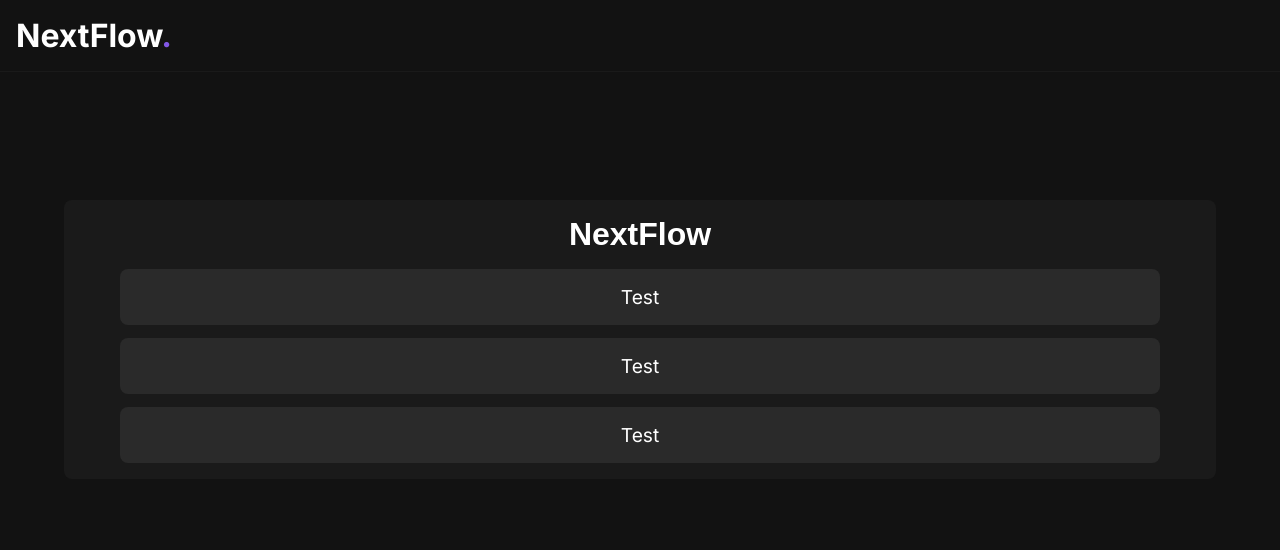
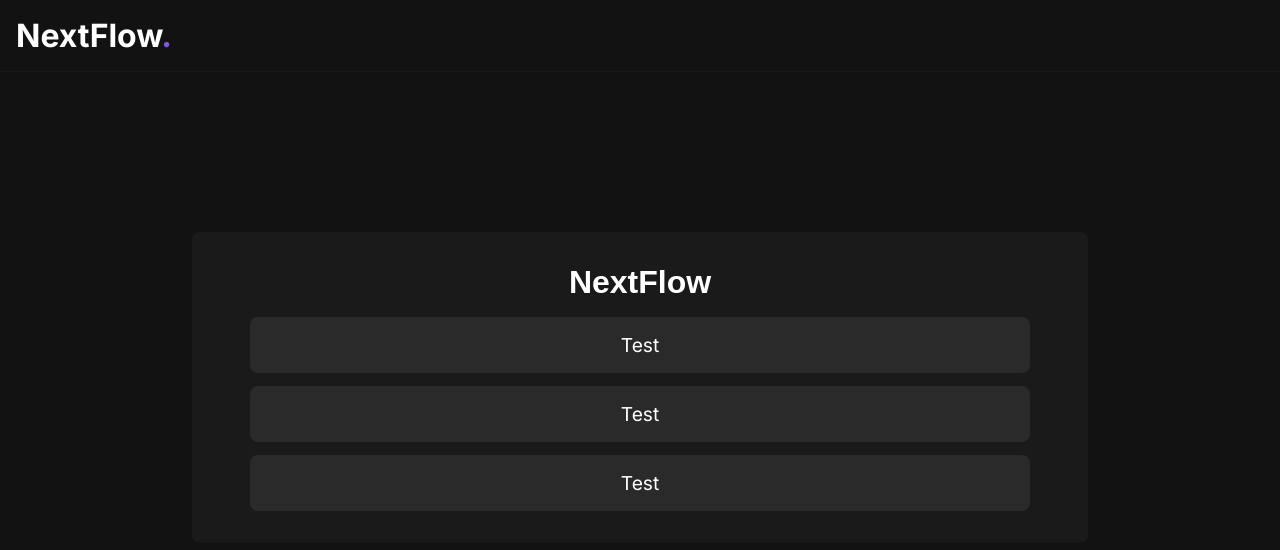
Before and after one commit to Furyforev3r/NextFlow, a Next.js app: page / in a window 1280 px wide. Shown: the top 550 px of the page. Built offline with nearby package versions, Linux system fonts and the light colour scheme.

Commit message:
CSS Parts remake

```diff
--- a/src/app/globals.css
+++ b/src/app/globals.css
@@ -37,7 +37,7 @@
 body {
     display: flex;
     flex-direction: column;
-    gap: 4rem;
+    gap: 10rem;
     height: 100dvh;
     box-sizing: border-box;
     overflow-x: hidden;
--- a/src/app/page.module.css
+++ b/src/app/page.module.css
@@ -24,8 +24,8 @@
 	gap: 1rem;
 	background: var(--background-highlight);
 	border-radius: 0.5rem;
-	margin: 5%;
-	padding: 1rem;
+	margin-inline: 15%;
+	padding: 2rem;
 }
 
 .taksContainer {
```
